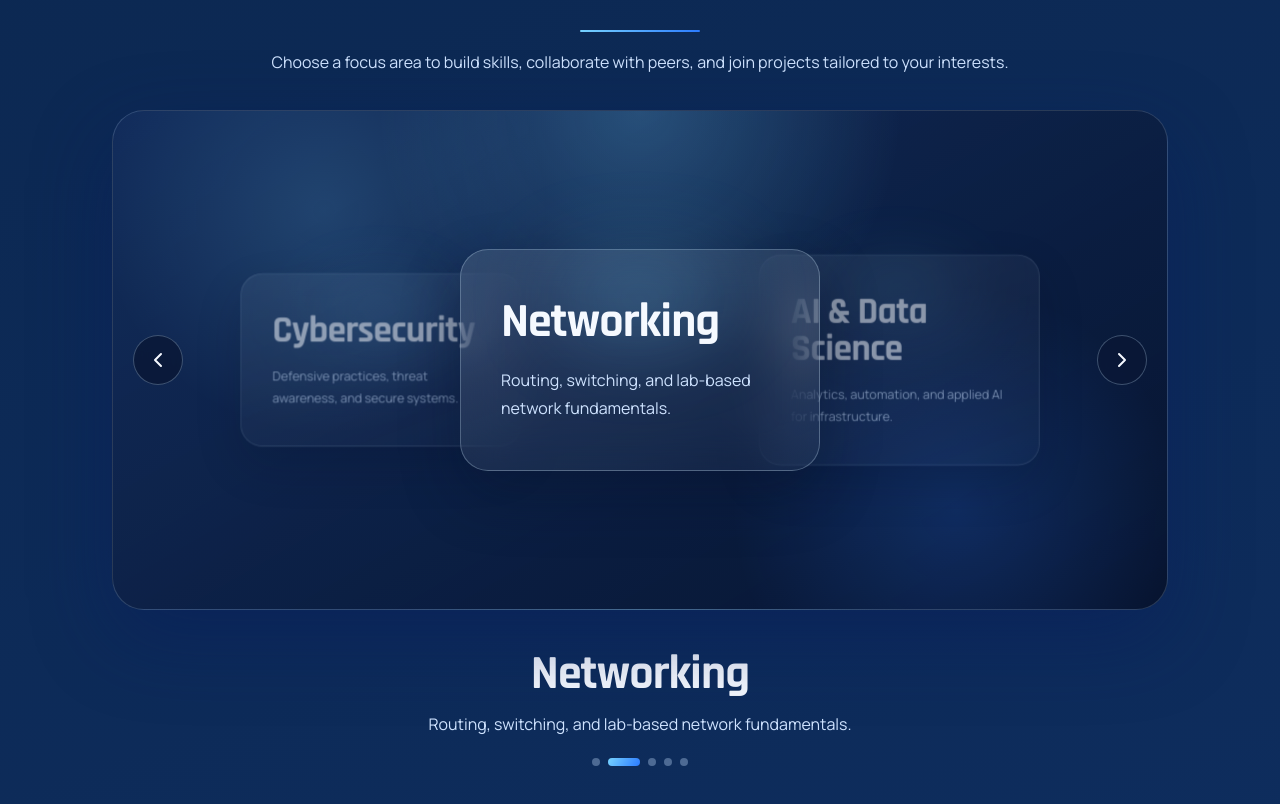
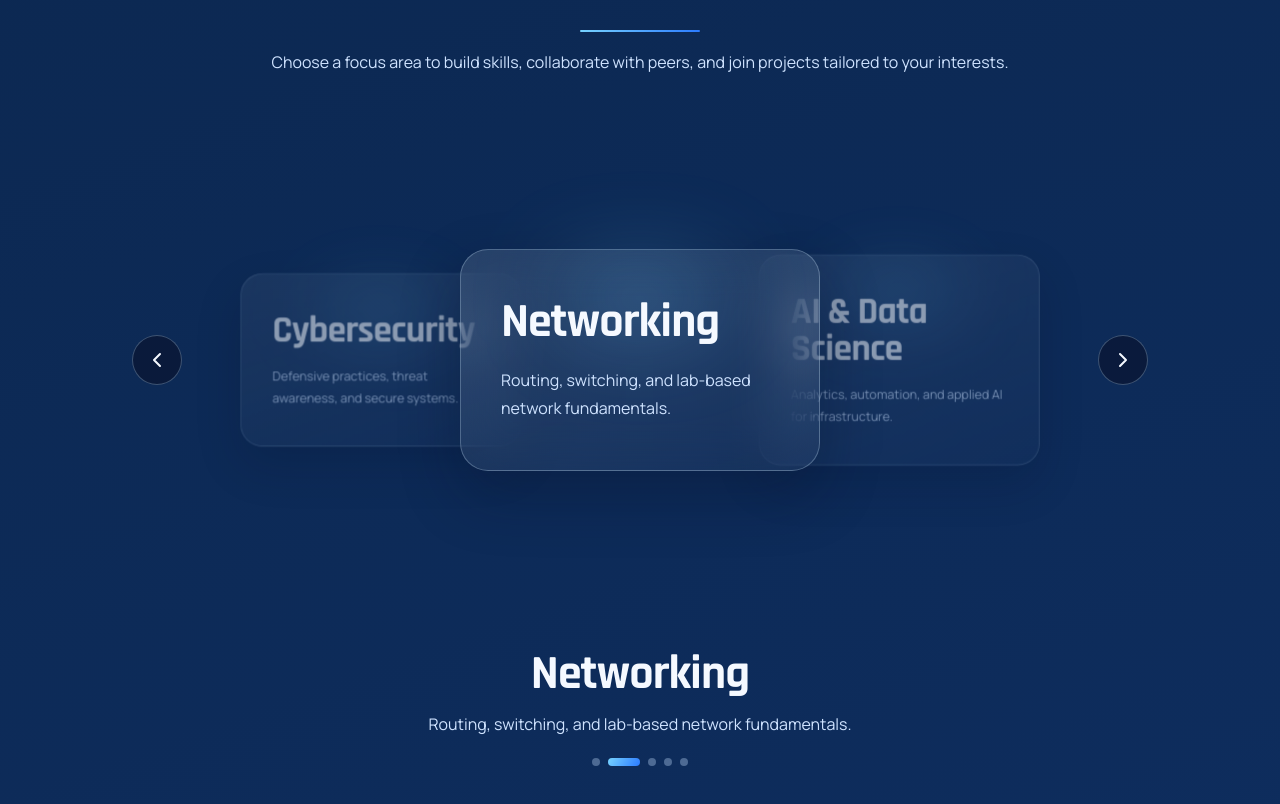
Before and after one commit to red-sakai/cncp-cms-website, a Next.js app: page / in a window 1280 px wide. Shown: the part 3713-4517 px from the top of the page. Built offline with nearby package versions, Linux system fonts and the light colour scheme.

Commit message:
feat: update Membership component styling; improve overflow handling and enhance visual presentation

```diff
--- a/app/components/section/Membership.tsx
+++ b/app/components/section/Membership.tsx
@@ -171,9 +171,7 @@ export default function Membership() {
             onTouchMove={handleTouchMove}
             onTouchEnd={handleTouchEnd}
           >
-            <div className="relative h-[360px] overflow-hidden rounded-[32px] border border-[rgba(198,228,255,0.18)] bg-[radial-gradient(circle_at_top,rgba(119,211,255,0.24),transparent_36%),linear-gradient(150deg,rgba(20,46,94,0.78),rgba(6,18,44,0.92))] shadow-[0_28px_80px_rgba(7,26,90,0.45)] sm:h-[420px] md:h-[500px]">
-              <div className="absolute inset-0 bg-[radial-gradient(circle_at_20%_20%,rgba(119,211,255,0.16),transparent_24%),radial-gradient(circle_at_80%_80%,rgba(43,123,255,0.2),transparent_24%)]" />
-
+            <div className="relative h-[360px] overflow-visible sm:h-[420px] md:h-[500px]">
               <div className="absolute inset-0 flex items-center justify-center">
                 {DEPARTMENTS.map((department, index) => {
                   const pos = getPosition(index);
```
